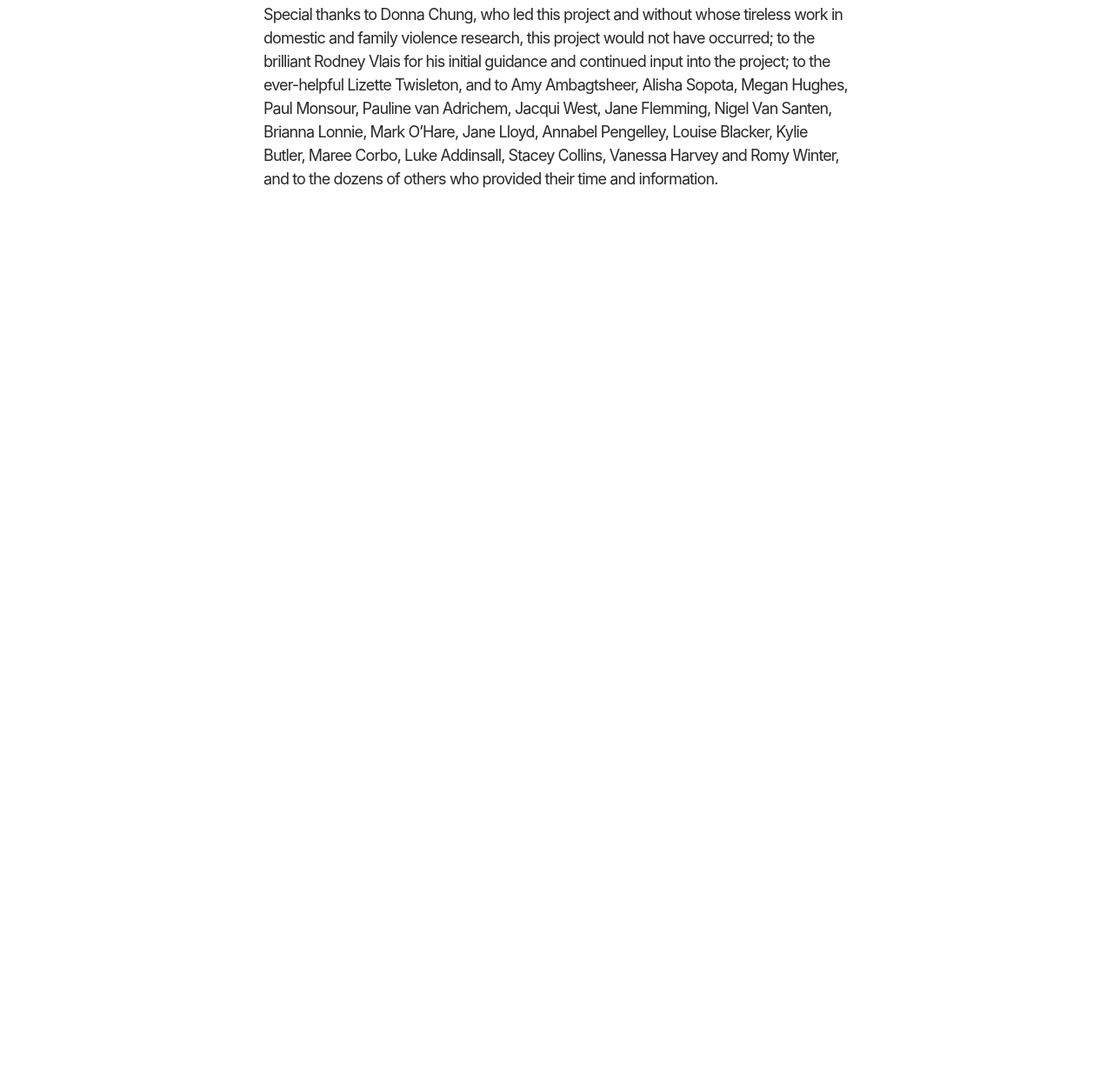
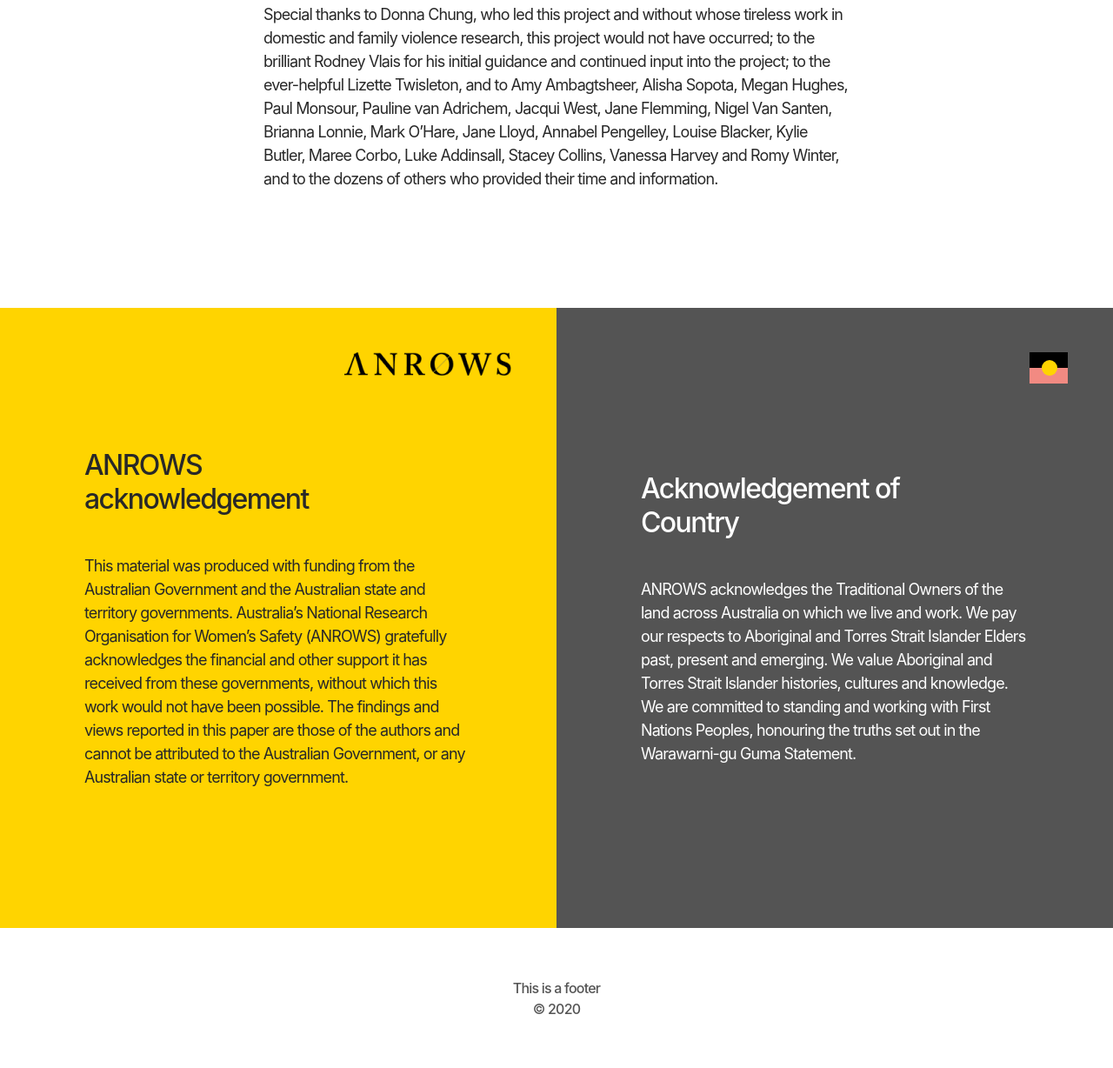
Before and after one commit to igorburenko/Kodo-Frontend-Test-Task, a website built with webpack: page src/index.html in a window 1280 px wide. Shown: the part 1785-3013 px from the top of the page at 87% size. Before the commit the page ends 2139 px from the top, so only its background shows below. Built offline with nearby package versions, Linux system fonts and the light colour scheme; a web font is replaced by a local one.

Commit message:
feat: finish anrows and footer sections

```diff
--- /dev/null
+++ b/src/assets/scss/modules/anrows.scss
@@ -0,0 +1,53 @@
+@import "./../utils/vars";
+
+.anrows {
+  display: flex;
+  flex-wrap: wrap;
+
+  .anrows_left-block {
+    position: relative;
+    width: 50%;
+    height: 713px;
+    background-color: $first-bg-color;
+    display: flex;
+    justify-content: center;
+    align-items: center;
+  }
+
+  .anrows_right-block {
+    @extend .anrows_left-block;
+    background-color: $second-bg-color;
+  }
+
+  .anrows__logo, .anrows__logo2 {
+    position: absolute;
+    top: 51px;
+    right: 52px;
+  }
+
+  .anrows_right {
+    color: $secondFontColor;
+  }
+
+  .anrows__text-wrapper {
+    display: flex;
+    flex-direction: column;
+    align-content: center;
+
+    .anrows__title {
+      max-width: 330px;
+      font-weight: 500;
+      font-size: 32px;
+      line-height: 39px;
+      letter-spacing: -0.05em;
+    }
+    .anrows__text {
+      max-width: 446px;
+      font-weight: normal;
+      font-size: 18px;
+      line-height: 150%;
+      letter-spacing: -0.05em;
+      margin-top: 44px;
+    }
+  }
+}
--- /dev/null
+++ b/src/assets/scss/modules/footer.scss
@@ -0,0 +1,19 @@
+@import "./../utils/vars";
+
+.footer {
+  height: 161px;
+  display: flex;
+  flex-direction: column;
+  align-items: center;
+  justify-content: center;
+  text-align: center;
+
+
+  p {
+    letter-spacing: -0.05em;
+    color: #545454;
+    font-weight: 500;
+    font-size: 16px;
+    line-height: 24px;
+  }
+}
--- a/src/assets/scss/style.scss
+++ b/src/assets/scss/style.scss
@@ -4,6 +4,8 @@
 @import "modules/motto-arrow";
 @import "modules/maps";
 @import "modules/article";
+@import "modules/anrows";
+@import "modules/footer";
 
 
 html {
--- a/src/index.html
+++ b/src/index.html
@@ -67,7 +67,8 @@
             <h3 class="article__title">Domestic and family violence: Focusing on perpetrators and perpetration</h3>
             <p class="article__text">This website was funded by the Australian Government’s Department of Social
                 Services through Australia’s National Research Organisation for Women’s Safety (ANROWS) as part of a
-                <b>broader project</b> aimed at developing a detailed understanding of Australian perpetrator intervention
+                <b>broader project</b> aimed at developing a detailed understanding of Australian perpetrator
+                intervention
                 systems (PI systems). </p>
             <p class="article__text">The broader report incorporates the range and breadth of PI systems responses, the
                 most common pathways of identification, assessment and intervention for perpetrators, as well as
@@ -91,7 +92,35 @@
                 Vanessa Harvey and Romy Winter, and to the dozens of others who provided their time and information.</p>
         </div>
     </section>
-
+    <section class="anrows">
+        <div class="anrows_left-block">
+            <img src="/assets/img/logo-anrows 1.png" alt="anrows-logo" class="anrows__logo">
+            <div class="anrows__text-wrapper">
+                <h3 class="anrows__title">ANROWS acknowledgement</h3>
+                <p class="anrows__text">This material was produced with funding from the Australian Government and the
+                    Australian state and territory governments. Australia’s National Research Organisation for Women’s
+                    Safety (ANROWS) gratefully acknowledges the financial and other support it has received from these
+                    governments, without which this work would not have been possible. The findings and views reported
+                    in this paper are those of the authors and cannot be attributed to the Australian Government, or any
+                    Australian state or territory government.</p>
+            </div>
+        </div>
+        <div class="anrows_right-block">
+            <img src="/assets/img/svg/unknowlege-logo.svg" alt="anrows-logo2" class="anrows__logo2">
+            <div class="anrows__text-wrapper anrows_right">
+                <h3 class="anrows__title">Acknowledgement of Country</h3>
+                <p class="anrows__text">ANROWS acknowledges the Traditional Owners of the land across Australia on which
+                    we live and work. We pay our respects to Aboriginal and Torres Strait Islander Elders past, present
+                    and emerging. We value Aboriginal and Torres Strait Islander histories, cultures and knowledge. We
+                    are committed to standing and working with First Nations Peoples, honouring the truths set out in
+                    the Warawarni-gu Guma Statement.</p>
+            </div>
+        </div>
+    </section>
+    <footer class="footer">
+        <p>This is a footer</p>
+        <p>© 2020</p>
+    </footer>
 </div>
 </body>
 </html>
```
Also changed, not shown: src/assets/img/logo-anrows 1.png (added).
